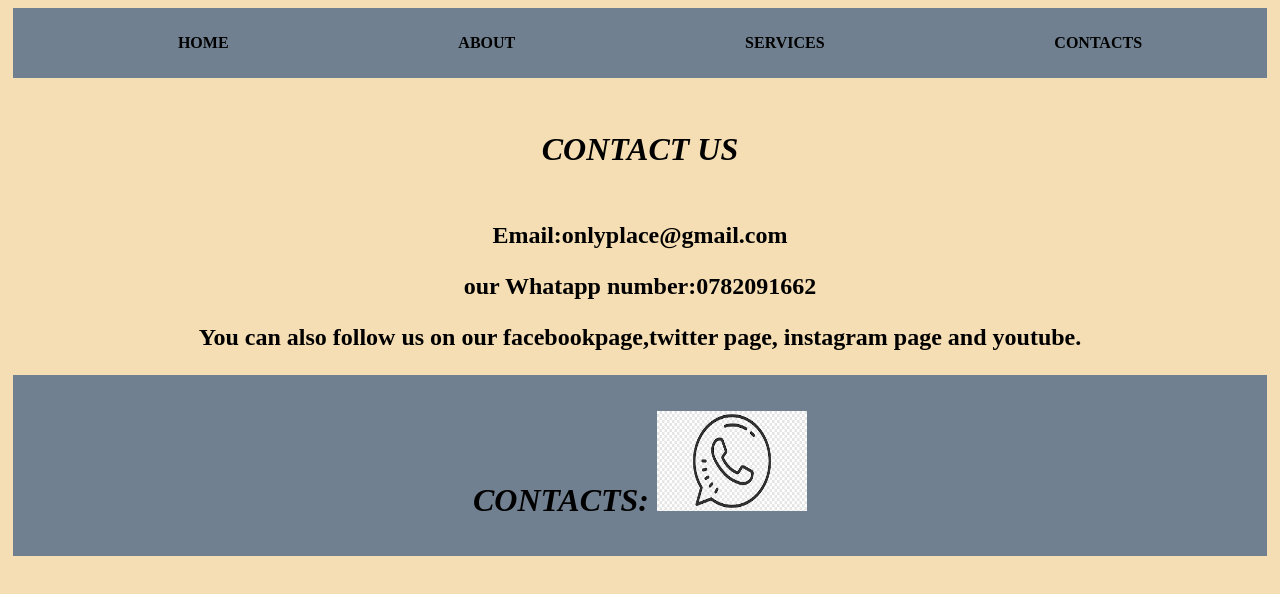
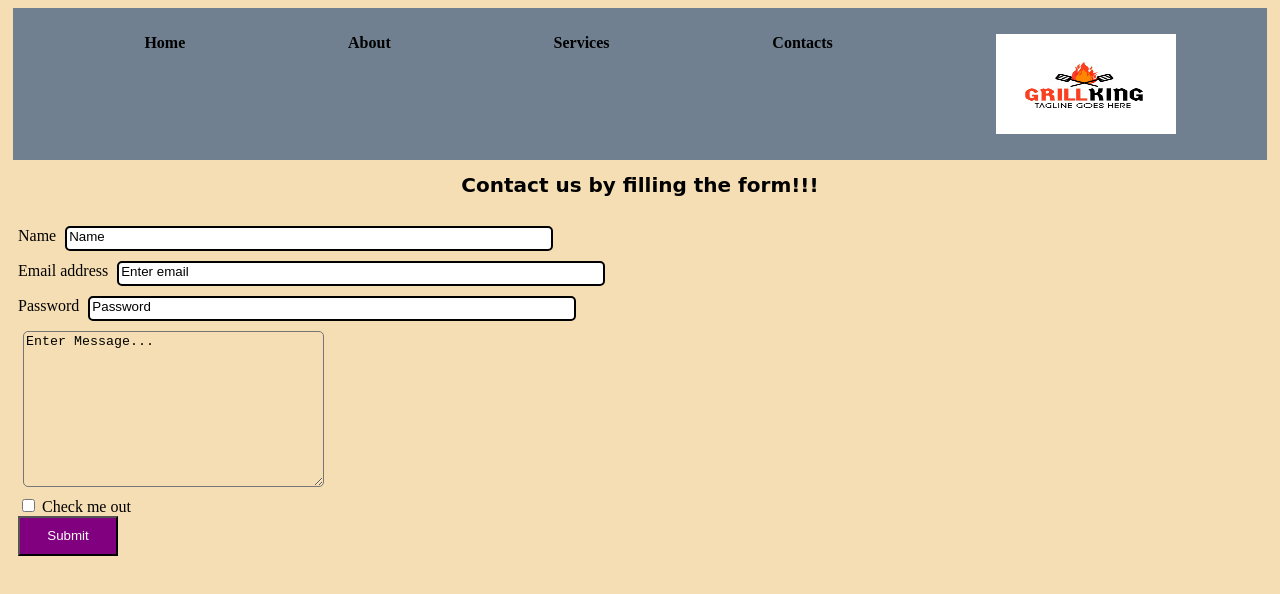
Before and after one commit to Bridgit-wairimu/THE-ONLY-PLACE, a plain HTML site: page contacts.html in a window 1280 px wide. Drawn offline with Linux system fonts and the light colour scheme.

Commit message:
i have done some modification

```diff
--- a/contacts.html
+++ b/contacts.html
@@ -7,27 +7,48 @@
     <link rel="stylesheet" type="text/css" href="index.css">
 </head>
 <body>
+
     <header>
         <div id="nav">
             <ul>
-                <li><a href="home.html">HOME</a></li>
-                <li><a href="about.html">ABOUT</a></li>
-                <li><a href="services.html">SERVICES</a></li>
-                <li><a href="contacts.html">CONTACTS</a></li>
+                <li><a href="home.html">Home</a></li>
+                <li><a href="about.html">About</a></li>
+                <li><a href="services.html">Services</a></li>
+                <li><a href="contacts.html">Contacts</a></li>
+                <img src="restaurant-logo.jpg" width="180px" height="100px">
             </ul>
         </div>
     </header>
-    <div id="contacts">
-        <h5>CONTACT US</h5>
-        <p>Email:onlyplace@gmail.com</p>
-        <p>our Whatapp number:0782091662</p>
-        <p>You can also follow us on our facebookpage,twitter page,
-            instagram page and youtube.</p>
-    </div>
-    <div id="footer">
-        <h2>CONTACTS:
-        <img src="image twentyseven.png" width="150px" height="100px">
-        </h2>
-    </div>
-    </body>
-    </html>
+
+
+  <h1>Contact us by filling the form!!!</h1>
+
+    <form>
+        <div class="form-group">
+            <label for="exampleInputname">Name</label>
+            <input type="name" class="form-control" id="exampleInputName" placeholder="Name"> <br>
+          </div>
+
+        <div class="form-group">
+          <label for="exampleInputEmail1">Email address</label>
+          <input type="email" class="form-control" id="exampleInputEmail1" aria-describedby="emailHelp" placeholder="Enter email"> <br>
+        </div>
+
+        <div class="form-group">
+          <label for="exampleInputPassword1">Password</label>
+          <input type="password" class="form-control" id="exampleInputPassword1" placeholder="Password"> <br>
+        </div>
+
+        <div class="form-group">
+         <textarea name="" cols="35" rows="10" id="message" placeholder="Enter Message..."></textarea>
+        </div>
+
+        <div class="form-group form-check">
+          <input type="checkbox" class="form-check-input" id="exampleCheck1">
+          <label class="form-check-label" for="exampleCheck1">Check me out</label>
+        </div>
+
+        <button type="submit" class="btn btn-primary">Submit</button>
+      </form>
+</body>
+</html>
--- a/index.css
+++ b/index.css
@@ -28,48 +28,94 @@ a:hover{
     background-color: black;
     color:white;
 }
-.home,p{
+#home,p{
      text-align: center;
-     font-weight: bolder;
-     font-size: x-large;
+     font-weight: 500;
+     font-size: medium;
+     padding: 1rem;
+}
+h1{
+    font-family: 'Yesteryear', cursive, serif;
+     text-align: center;
 }
 h2{
-    font-size: xx-large;
-    font-style: italic;
-    font-weight: bolder;
-    text-align: center;
-    color: black;
+    font-family: 'Yesteryear', cursive, serif;
+     text-align: center;
 }
 .about,p{
     text-align: center;
-    font-weight: bolder;
-    font-size: x-large;
-}
+     font-weight: 500;
+     font-size: medium;
+    }
+
 h3{
-   font-size: xx-large;
-   font-style: italic;
-   font-weight: bolder;
-   text-align: center;
-   color: black;
+    font-family: 'Yesteryear', cursive, serif;
+    text-align: center;
 }
 
 .services,p{
     text-align: center;
-    font-weight: bolder;
-    font-size: x-large;
+     font-weight: 500;
+     font-size: medium;
 }
 h4{
-   font-size: xx-large;
-   font-style: italic;
-   font-weight: bolder;
-   text-align: center;
-   color: black;
+    font-family: 'Yesteryear', cursive, serif;
+    text-align: center;
 }
 
-.contacts,p{
+h1{
+    color: black;
+    font-size: 20px;
+    font-family: 'Yesteryear', cursive, serif;
     text-align: center;
-    font-weight: bolder;
-    font-size: x-large;
+}
+form{
+    background-size: contain;
+    border-radius: 20px;
+    padding: 10px;
+    height: 300px;
+    width: 600px;
+}
+input[type=name] {
+    width: 80%;
+    padding-bottom: 5px;
+    margin: 5px;
+    border: 2px solid black;
+    border-radius: 5px;
+}
+input[type=email] {
+    width: 80%;
+    padding-bottom: 5px;
+    margin: 5px;
+    border: 2px solid black;
+    border-radius: 5px;
+}
+input[type=password] {
+    width: 80%;
+    padding-bottom: 5px;
+    margin: 5px;
+    border: 2px solid black;
+    border-radius: 5px;
+}
+#message,::placeholder{
+    color: black;
+    border-radius: 5px;
+    box-sizing: border-box;
+    background-color: transparent;
+    width: auto;
+    height: auto;
+    margin: 5px;
+}
+button[type=submit] {
+    width: 100px;
+    height: 40px;
+    text-align: center;
+    cursor: pointer;
+    background-color: purple;
+    color: white;
+}
+button[type=submit]:hover{
+    background-color: black;
 }
 h5{
    font-size: xx-large;
```
Also changed, not shown: about.html (+14 -13 lines), home.html (+12 -9 lines), index.html (+12 -8 lines), services.html (+10 -9 lines), image one.jpg, restaurant-logo.jpg (added).
